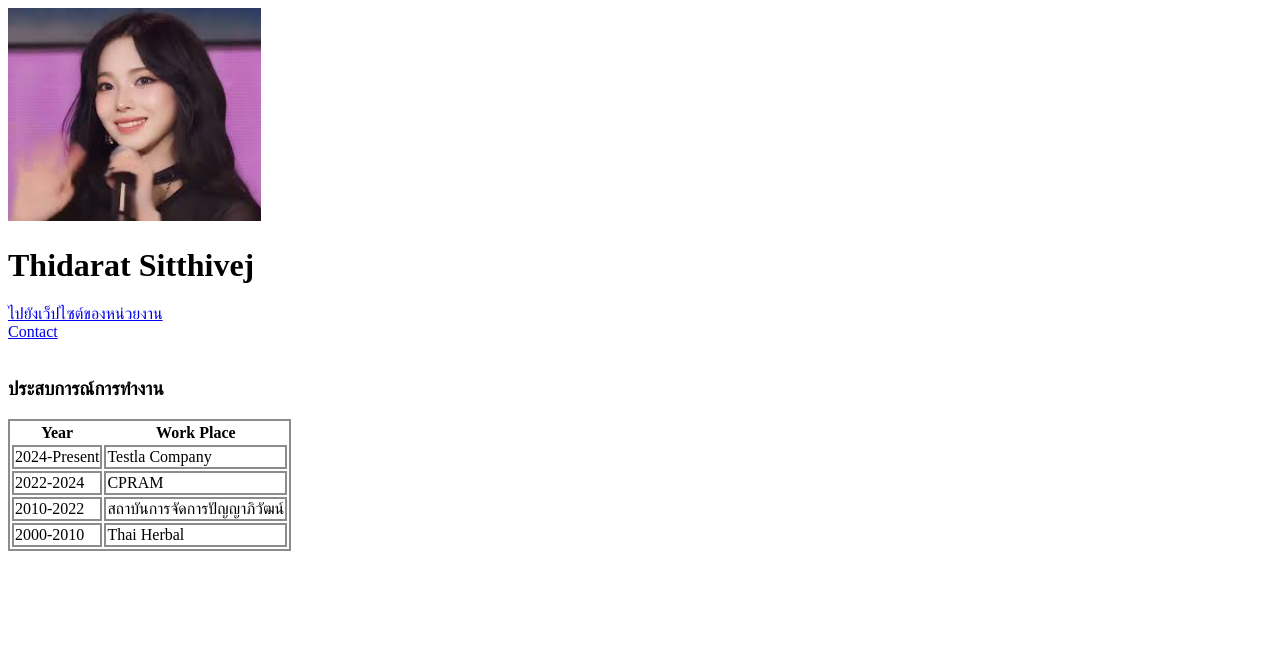
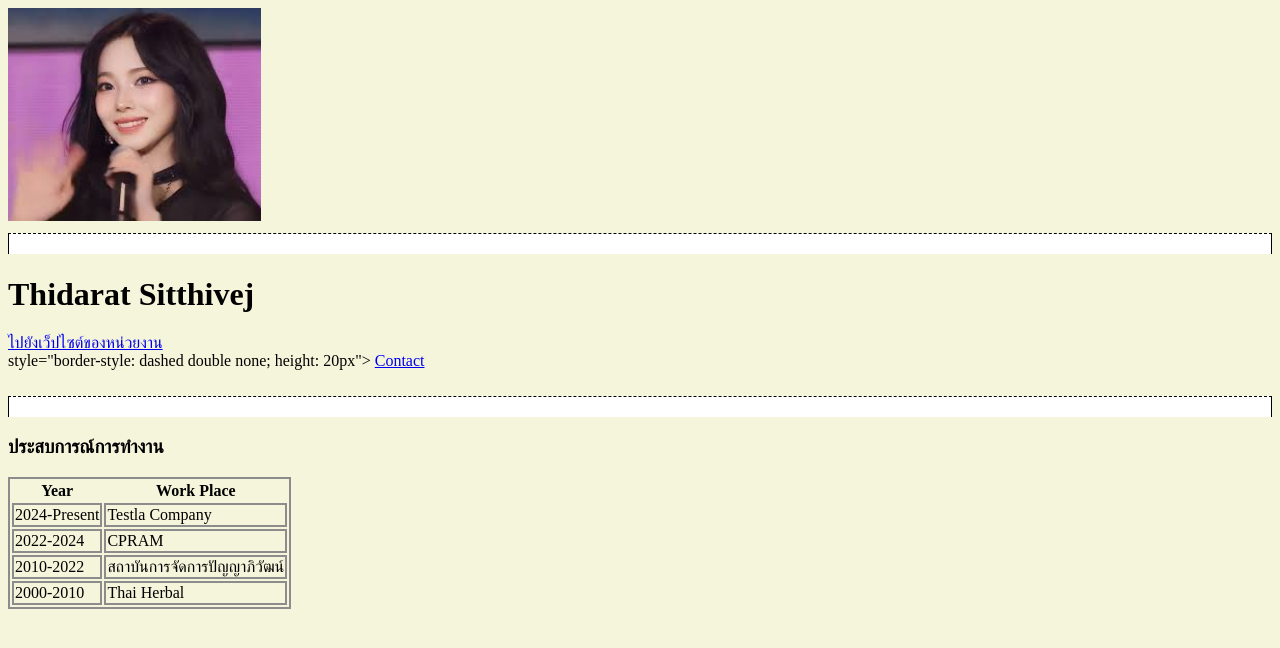
Before and after one commit to 1hidaratS/mypage2024, a plain HTML site: page index.html in a window 1280 px wide. Drawn offline with Linux system fonts and the light colour scheme.

Commit message:
เปลี่ยนสี BG
ทำใน html

```diff
--- a/index.html
+++ b/index.html
@@ -5,12 +5,22 @@
     <meta name="viewport" content="width=device-width, initial-scale=1.0">
     <title>ThidaratS.</title>
     <link rel="stylesheet" href="styles.css">
+    <style>
+        body{
+            background-color: beige;
+        }
+        hr{
+            background-color: white;
+        }
+    </style>
 </head>
+
 <body>
     <img src="profile.jpg" alt="" style ="width:20%; height:auto;">
+    <hr style="border-style: dashed double none; height: 20px">
     <h1>Thidarat Sitthivej</h1>
     <a href="https://www.pim.ac.th/"> ไปยังเว็ปไซต์ของหน่วยงาน </a>
-    <br>
+    <br> style="border-style: dashed double none; height: 20px">
     <a href="contact.html"> Contact </a>
     <br>
     <!--<h3> ประสบการณ์การทำงาน</h3>
@@ -24,6 +34,8 @@
 
 <!--ทำให้ลิสออกมาเป็น table สวยกกว่า-->
     <br>
+
+   <hr style="border-style: dashed double none; height: 20px">
 <h3> ประสบการณ์การทำงาน</h3>
 <table>
     <thead>
```
